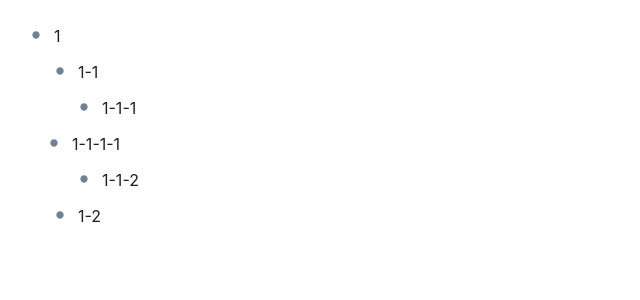
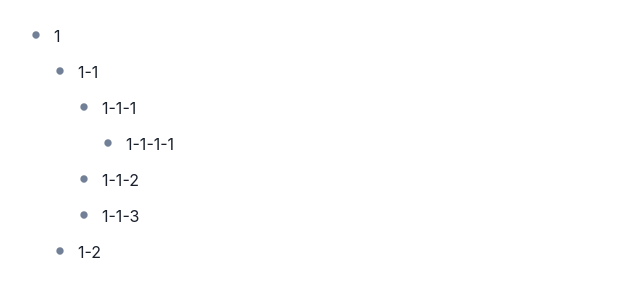
Before and after one commit to wcdw3/inq, a React (Vite) app: page / in a window 1280 px wide. Shown: the top 300 px of the page, without its empty margins (0-640 px from the left). Built offline with nearby package versions, Linux system fonts and the light colour scheme.

Commit message:
proto: developing dnd

```diff
--- a/src/App.tsx
+++ b/src/App.tsx
@@ -6,6 +6,7 @@ import { DragEventHandler, useRef } from 'react';
 type Inode = {
   id: string;
   childrenIds: string[];
+  collapse: boolean;
 };
 
 type Node = {
@@ -50,6 +51,13 @@ const NODE_VALUES: Map<string, Node> = new Map([
     },
   ],
   [
+    '1-1-3',
+    {
+      id: '1-1-3',
+      text: '1-1-3',
+    },
+  ],
+  [
     '1-1-1-1',
     {
       id: '1-1-1-1',
@@ -63,12 +71,21 @@ type DndItem = {
   parentId?: string;
 };
 
+type DndActiveItem = {
+  lastChildren: boolean;
+} & DndItem;
+
+type DndOverItem = {
+  collapse: boolean;
+  grandParentId?: string;
+} & DndItem;
+
 type TreeViewState = {
   inodes: Map<string, Inode>;
-  activeItem?: DndItem;
-  setActiveItem: (newItem?: DndItem) => void;
-  overItem?: DndItem;
-  setOverItem: (newItem?: DndItem) => void;
+  activeItem?: DndActiveItem;
+  setActiveItem: (newItem?: DndActiveItem) => void;
+  overItem?: DndOverItem;
+  setOverItem: (newItem?: DndOverItem) => void;
   setInode: (id: string, childrenIds: string[]) => void;
 };
 
@@ -79,13 +96,15 @@ const useTreeViewStore = create<TreeViewState>((set) => ({
       {
         id: '1',
         childrenIds: ['1-1', '1-2'],
+        collapse: false,
       },
     ],
     [
       '1-1',
       {
         id: '1-1',
-        childrenIds: ['1-1-1', '1-1-2'],
+        childrenIds: ['1-1-1', '1-1-2', '1-1-3'],
+        collapse: false,
       },
     ],
     [
@@ -93,6 +112,7 @@ const useTreeViewStore = create<TreeViewState>((set) => ({
       {
         id: '1-2',
         childrenIds: [],
+        collapse: false,
       },
     ],
     [
@@ -100,6 +120,7 @@ const useTreeViewStore = create<TreeViewState>((set) => ({
       {
         id: '1-1-1',
         childrenIds: ['1-1-1-1'],
+        collapse: false,
       },
     ],
     [
@@ -107,6 +128,15 @@ const useTreeViewStore = create<TreeViewState>((set) => ({
       {
         id: '1-1-2',
         childrenIds: [],
+        collapse: false,
+      },
+    ],
+    [
+      '1-1-3',
+      {
+        id: '1-1-3',
+        childrenIds: [],
+        collapse: false,
       },
     ],
     [
@@ -114,6 +144,7 @@ const useTreeViewStore = create<TreeViewState>((set) => ({
       {
         id: '1-1-1-1',
         childrenIds: [],
+        collapse: false,
       },
     ],
   ]),
@@ -123,11 +154,14 @@ const useTreeViewStore = create<TreeViewState>((set) => ({
   setOverItem: (newItem) => set(() => ({ overItem: newItem })),
   setInode: (id, childrenIds) =>
     set((state) => ({
-      inodes: new Map(state.inodes).set(id, { id, childrenIds }),
+      inodes: new Map(state.inodes).set(id, {
+        id,
+        childrenIds,
+        collapse: false,
+      }),
     })),
 }));
 
-/*
 const move = ({
   arr,
   fromIndex,
@@ -178,7 +212,93 @@ const remove = ({ arr, item }: { arr: string[]; item: string }): string[] => {
 
   return newArr;
 };
-*/
+
+const INDENT_WIDTH = 24;
+const BASE_PADDING = 24;
+const NODE_HANDLER_WIDTH = 24;
+
+type OffsetOnNode = 'left' | 'handler' | 'right';
+
+const getOffsetOnNode = (toX: number, fromX: number): OffsetOnNode => {
+  if (toX < fromX) {
+    return 'left';
+  }
+
+  if (toX > fromX + NODE_HANDLER_WIDTH) {
+    return 'right';
+  }
+
+  return 'handler';
+};
+
+type PositionInTree = 'first children' | 'next of parent' | 'next';
+
+const getPositionInTree = ({
+  active,
+  over,
+}: {
+  active: { offset: OffsetOnNode; lastChildren: boolean };
+  over: { collapse: boolean };
+}): PositionInTree | undefined => {
+  if (active.offset === 'left' && active.lastChildren) {
+    return 'next of parent';
+  }
+
+  if (active.offset === 'handler') {
+    if (over.collapse) {
+      return 'next';
+    } else {
+      return 'first children';
+    }
+  }
+
+  if (active.offset === 'right') {
+    return 'first children';
+  }
+
+  return undefined;
+};
+
+const getDestNodeByPosition = ({
+  position,
+  inode,
+  parentInode,
+  grandParentInode,
+}: {
+  position: PositionInTree;
+  inode: Inode;
+  parentInode: Inode;
+  grandParentInode?: Inode;
+}): {
+  parentInode: Inode;
+  index: number;
+  id: string;
+} => {
+  if (position === 'first children') {
+    return {
+      parentInode: inode,
+      index: 0,
+      id: inode.childrenIds[0],
+    };
+  }
+
+  if (position === 'next of parent' && grandParentInode) {
+    return {
+      parentInode: grandParentInode,
+      index:
+        grandParentInode.childrenIds.findIndex(
+          (cid) => cid === parentInode.id,
+        ) + 1,
+      id: parentInode.id,
+    };
+  }
+
+  return {
+    parentInode: parentInode,
+    index: parentInode.childrenIds.findIndex((cid) => cid === inode.id) + 1,
+    id: inode.id,
+  };
+};
 
 const getIndexOfDndItem = ({
   id,
@@ -206,10 +326,12 @@ const isMove = ({
 function TreeItem({
   id,
   parentId,
+  grandParentId,
   depth,
 }: {
   id: string;
   parentId?: string;
+  grandParentId?: string;
   depth: number;
 }) {
   const activeItem = useTreeViewStore((state) => state.activeItem);
@@ -220,10 +342,13 @@ function TreeItem({
   const overParentInode = useTreeViewStore((state) =>
     state.inodes.get(overItem?.parentId || ''),
   );
+  const overGrandParentInode = useTreeViewStore((state) =>
+    state.inodes.get(overItem?.grandParentId || ''),
+  );
   const activeParentInode = useTreeViewStore((state) =>
     state.inodes.get(activeItem?.parentId || ''),
   );
-  //const setInode = useTreeViewStore((state) => state.setInode);
+  const setInode = useTreeViewStore((state) => state.setInode);
   const node = NODE_VALUES.get(id);
   const nodeRef = useRef<HTMLDivElement>(null);
   const isRoot = parentId === undefined;
@@ -232,6 +357,11 @@ function TreeItem({
     setActiveItem({
       id,
       parentId,
+      lastChildren: activeParentInode
+        ? activeParentInode.childrenIds[
+            activeParentInode.childrenIds.length - 1
+          ] === id
+        : false,
     });
   };
 
@@ -240,7 +370,50 @@ function TreeItem({
     setOverItem({
       id,
       parentId,
+      grandParentId,
+      collapse: inode?.childrenIds.length === 0,
     });
+  };
+
+  const moveByPosition = (
+    src: {
+      parentInode: Inode;
+      index: number;
+      id: string;
+    },
+    dest: {
+      parentInode: Inode;
+      index: number;
+      id: string;
+    },
+  ) => {
+    if (src.parentInode.id === dest.parentInode.id) {
+      setInode(
+        src.parentInode.id,
+        move({
+          arr: src.parentInode.childrenIds,
+          fromIndex: src.index,
+          toIndex: src.index + 1,
+        }),
+      );
+    } else {
+      setInode(
+        dest.parentInode.id,
+        insert({
+          arr: dest.parentInode.childrenIds,
+          fromItem: src.id,
+          toItem: dest.id,
+        }),
+      );
+
+      setInode(
+        src.parentInode.id,
+        remove({
+          arr: src.parentInode.childrenIds,
+          item: src.id,
+        }),
+      );
+    }
   };
 
   const handleDrop: DragEventHandler<HTMLDivElement> = (e) => {
@@ -262,12 +435,7 @@ function TreeItem({
 
     if (
       activeIndexOnChildren === undefined ||
-      overIndexOnChildren === undefined
-    ) {
-      return;
-    }
-
-    if (
+      overIndexOnChildren === undefined ||
       !isMove({
         activeParentInodeId: activeParentInode?.id || '',
         overParentInodeId: overParentInode?.id || '',
@@ -278,74 +446,53 @@ function TreeItem({
       return;
     }
 
-    // const location: 'left' | 'center' | 'right'  = getLocationOnNode(activeNode, overNode)
-    // const toNode = getToNode(location, overNode)
-    // const position: 'children' | 'next' = getPositionOnNode(location, overNode, toNode)
-    // moveByDrop(position, from: active, to: toNode)
+    const activeX = e.clientX;
+    const overX = depth * INDENT_WIDTH + BASE_PADDING;
+    const activeOffsetOnOver = getOffsetOnNode(activeX, overX);
 
-    /*
-    if (!activeItem) {
-      return;
-    }
-
-    const over = parseDndItem({
-      id,
-      parentInode,
-    });
-
-    const active = parseDndItem({
-      id: activeItem.id,
-      parentInode: activeParentInode,
+    const position = getPositionInTree({
+      active: {
+        offset: activeOffsetOnOver,
+        lastChildren: activeItem.lastChildren,
+      },
+      over: {
+        collapse: overItem.collapse,
+      },
     });
 
     if (
-      over === undefined ||
-      active === undefined ||
-      !isMove({
-        active,
-        over,
-      })
+      position === undefined ||
+      inode === undefined ||
+      overParentInode === undefined ||
+      activeParentInode === undefined
     ) {
       return;
     }
 
-    if (active.parentInode.id === over.parentInode.id) {
-      setInode(
-        active.parentInode.id,
-        move({
-          arr: active.parentInode.childrenIds,
-          fromIndex: active.index,
-          toIndex: over.index + 1,
-        }),
-      );
-    } else {
-      setInode(
-        over.parentInode.id,
-        insert({
-          arr: over.parentInode.childrenIds,
-          fromItem: active.id,
-          toItem: over.id,
-        }),
-      );
+    const destNode = getDestNodeByPosition({
+      position,
+      inode,
+      parentInode: overParentInode,
+      grandParentInode: overGrandParentInode,
+    });
 
-      setInode(
-        active.parentInode.id,
-        remove({
-          arr: active.parentInode.childrenIds,
-          item: active.id,
-        }),
-      );
-    }
+    moveByPosition(
+      {
+        parentInode: activeParentInode,
+        index: activeIndexOnChildren,
+        id: activeItem.id,
+      },
+      destNode,
+    );
 
     setActiveItem(undefined);
-    */
   };
 
   return node === undefined || inode === undefined ? null : (
     <>
       <HStack
         spacing={1.5}
-        pl={depth * 6}
+        pl={`${depth * INDENT_WIDTH}px`}
         pb={3}
         ref={isRoot ? undefined : nodeRef}
         draggable={!isRoot}
@@ -353,6 +500,7 @@ function TreeItem({
         onDragStart={handleDragStart}
         onDragEnter={handleDragEnter}
         onDrop={handleDrop}
+        onDragOver={(e) => e.preventDefault()}
       >
         <Flex alignSelf="flex-start" pt="0.4375rem">
           <IconButton
@@ -374,7 +522,7 @@ function TreeItem({
 
 export default function App() {
   return (
-    <Stack spacing={0} p={6}>
+    <Stack spacing={0} p={`${BASE_PADDING}px`}>
       <TreeItem id="1" depth={0} />
     </Stack>
   );
```
